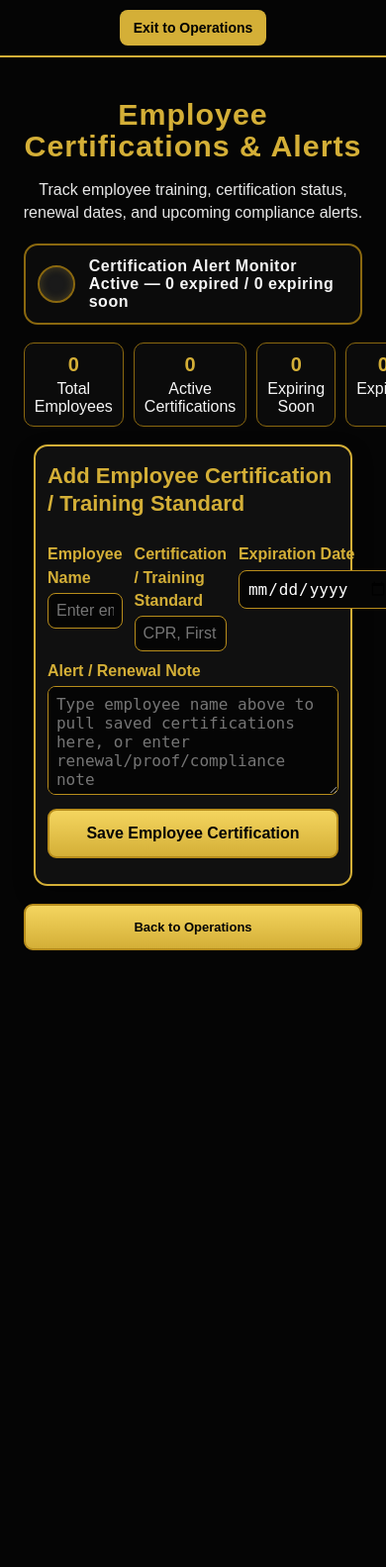
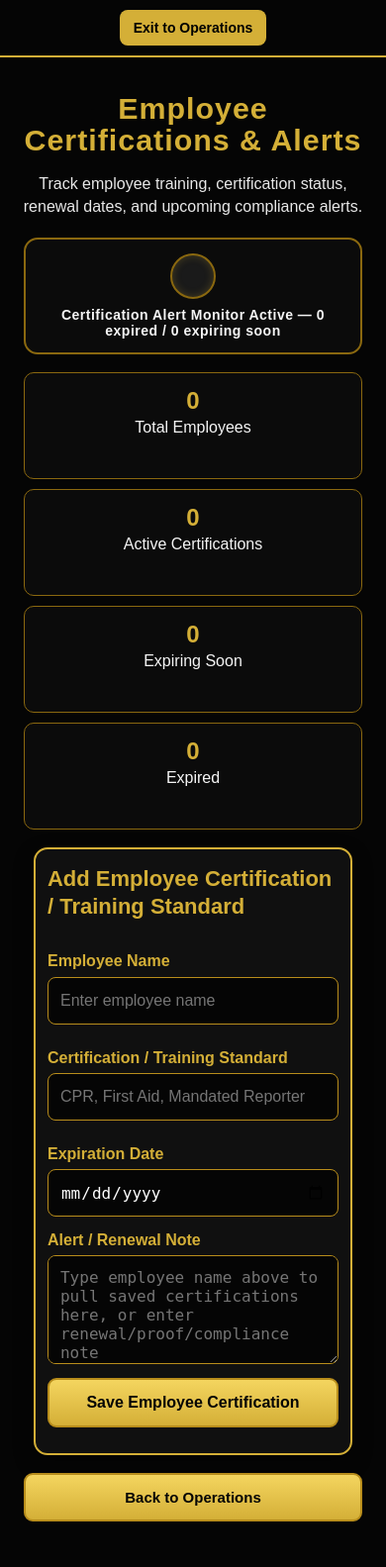
Before and after one commit to Pearlzzpearlzz/Nilpf-store, a Flask app: page /employee-certifications in a window 390 px wide. Shown: the whole page at 99% size. Before the commit the page ends 960 px from the top, so only its background shows below. Run offline with Flask 3, Linux system fonts and the light colour scheme; the visitor is signed in with stand-in values (Sample User, id 1).

Commit message:
Improve mobile employee certifications and login

```diff
--- a/templates/employee_certifications.html
+++ b/templates/employee_certifications.html
@@ -1,6 +1,7 @@
 <!DOCTYPE html>
 <html>
 <head>
+  <meta name="viewport" content="width=device-width, initial-scale=1.0">
   <title>Employee Certifications & Alerts</title>
   <style>
     body {
@@ -253,6 +254,111 @@
       border: 1px solid #333;
       border-radius: 6px;
     }
+
+    @media (max-width: 760px) {
+      body {
+        overflow-x: hidden;
+      }
+
+      .wrap {
+        width: 100%;
+        max-width: 430px;
+        padding: 22px 12px 36px;
+      }
+
+      h1 {
+        font-size: 28px;
+        line-height: 1.08;
+        letter-spacing: 1px;
+      }
+
+      .subtitle {
+        font-size: 14px;
+        line-height: 1.4;
+      }
+
+      .alert-banner {
+        flex-direction: column;
+        gap: 8px;
+        text-align: center;
+        padding: 14px 10px;
+        font-size: 14px;
+      }
+
+      .swirl-light {
+        width: 42px;
+        height: 42px;
+      }
+
+      .counts {
+        grid-template-columns: repeat(2, 1fr);
+        gap: 10px;
+      }
+
+      .count-card {
+        padding: 14px 8px;
+        min-height: 78px;
+      }
+
+      .count-card strong {
+        font-size: 24px;
+      }
+
+      .panel {
+        padding: 16px 12px;
+      }
+
+      .form-grid {
+        grid-template-columns: 1fr;
+        gap: 10px;
+      }
+
+      label {
+        font-size: 15px;
+        margin-top: 12px;
+      }
+
+      input,
+      select,
+      textarea {
+        min-height: 48px;
+        font-size: 16px;
+        padding: 12px;
+      }
+
+      textarea {
+        min-height: 84px;
+      }
+
+      .button,
+      button,
+      input[type="submit"] {
+        display: block;
+        width: 100%;
+        min-height: 48px;
+        padding: 13px 14px;
+        font-size: 15px;
+        text-align: center;
+      }
+
+      .records-panel {
+        max-height: none;
+        overflow-x: auto;
+        overflow-y: visible;
+        padding: 10px;
+      }
+
+      table {
+        min-width: 720px;
+        font-size: 13px;
+      }
+    }
+
+    @media (max-width: 420px) {
+      .counts {
+        grid-template-columns: 1fr;
+      }
+    }
   </style>
   <link rel="stylesheet" href="{{ url_for('static', filename='css/mobile_responsive.css') }}">
 
```
Also changed, not shown: templates/login.html (+51 -2 lines).
